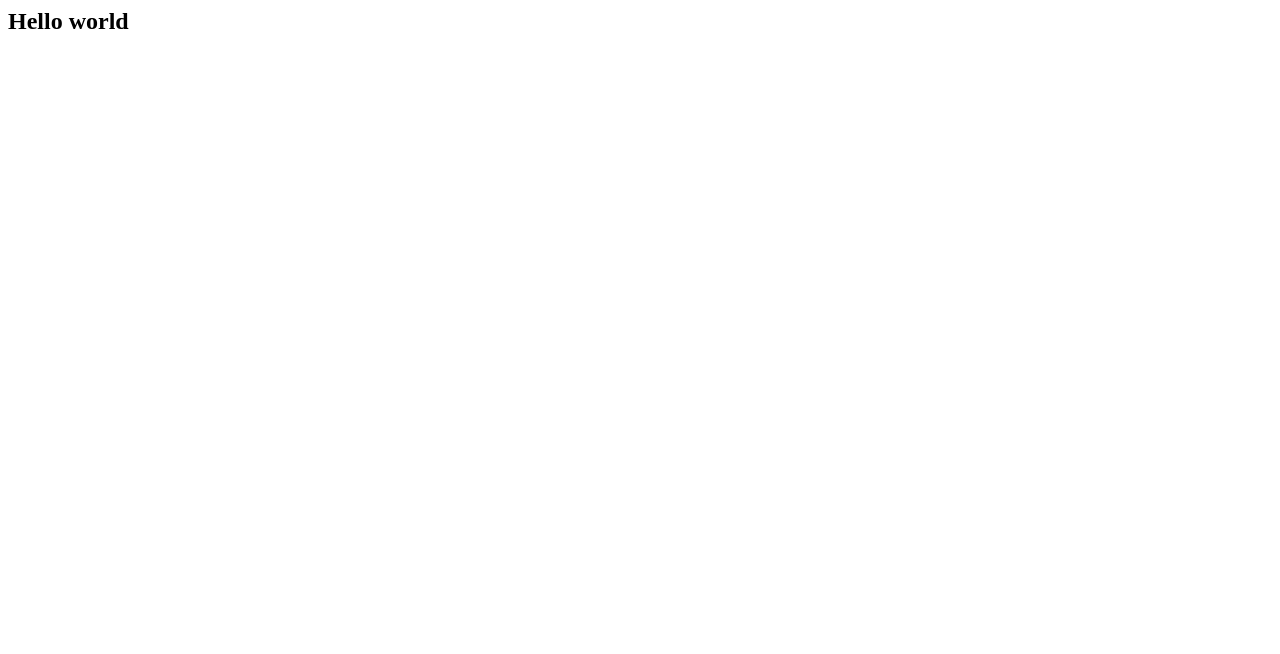
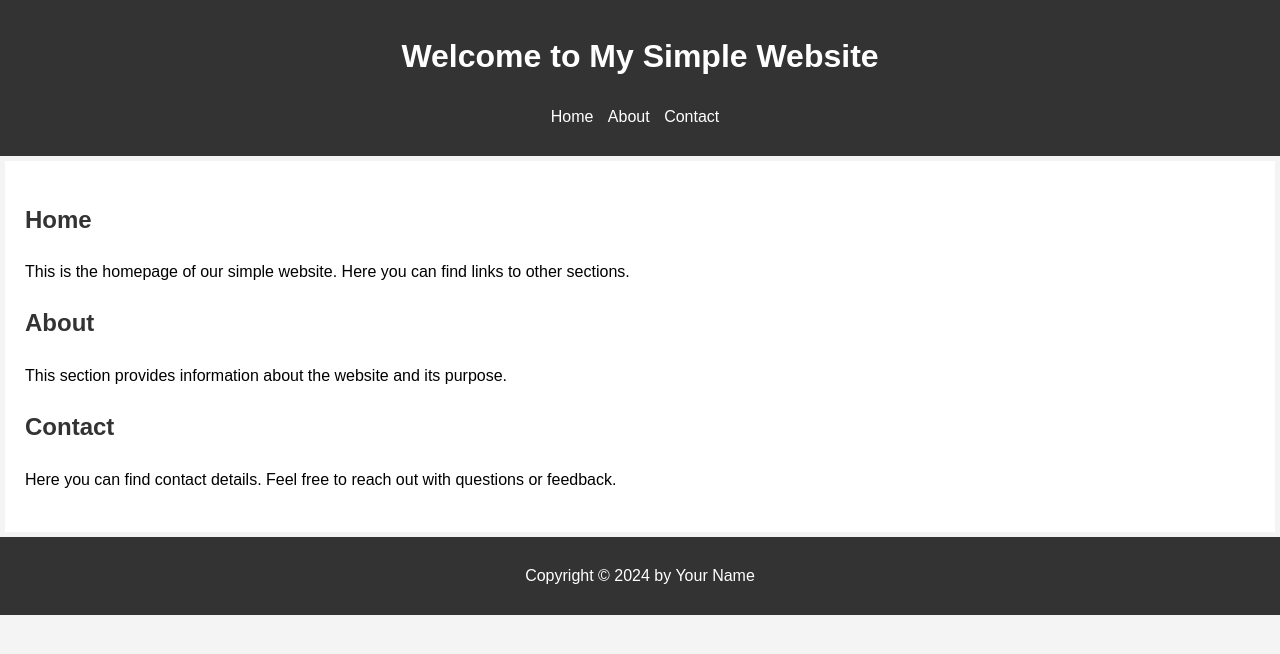
Before and after one commit to junreyd/junreyd.github.io, a plain HTML site: page index.html in a window 1280 px wide. Drawn offline with Linux system fonts and the light colour scheme.

Commit message:
Update index.html

```diff
--- a/index.html
+++ b/index.html
@@ -1 +1,97 @@
-<h2>Hello world</h2>
+<!DOCTYPE html>
+<html lang="en">
+<head>
+    <meta charset="UTF-8">
+    <meta name="viewport" content="width=device-width, initial-scale=1.0">
+    <title>Simple Website</title>
+    <link rel="stylesheet" href="styles.css">
+</head>
+  <style>
+    /* General body styles */
+body {
+    font-family: Arial, sans-serif;
+    line-height: 1.6;
+    margin: 0;
+    padding: 0;
+    background: #f4f4f4;
+}
+
+/* Header styling */
+header {
+    background: #333;
+    color: #fff;
+    padding: 10px 0;
+    text-align: center;
+}
+
+/* Navigation menu styles */
+nav ul {
+    list-style: none;
+    padding: 0;
+}
+
+nav ul li {
+    display: inline;
+    margin-right: 10px;
+}
+
+nav ul li a {
+    color: #fff;
+    text-decoration: none;
+}
+
+/* Main content styling */
+main {
+    padding: 20px;
+    background: #fff;
+    margin: 5px;
+}
+
+/* Footer styling */
+footer {
+    text-align: center;
+    padding: 10px 0;
+    background: #333;
+    color: #fff;
+}
+
+/* Styling for individual sections */
+section {
+    margin-bottom: 20px;
+}
+
+h2 {
+    color: #333;
+}
+
+  </style>
+<body>
+    <header>
+        <h1>Welcome to My Simple Website</h1>
+        <nav>
+            <ul>
+                <li><a href="#home">Home</a></li>
+                <li><a href="#about">About</a></li>
+                <li><a href="#contact">Contact</a></li>
+            </ul>
+        </nav>
+    </header>
+    <main>
+        <section id="home">
+            <h2>Home</h2>
+            <p>This is the homepage of our simple website. Here you can find links to other sections.</p>
+        </section>
+        <section id="about">
+            <h2>About</h2>
+            <p>This section provides information about the website and its purpose.</p>
+        </section>
+        <section id="contact">
+            <h2>Contact</h2>
+            <p>Here you can find contact details. Feel free to reach out with questions or feedback.</p>
+        </section>
+    </main>
+    <footer>
+        <p>Copyright &copy; 2024 by Your Name</p>
+    </footer>
+</body>
+</html>
```
